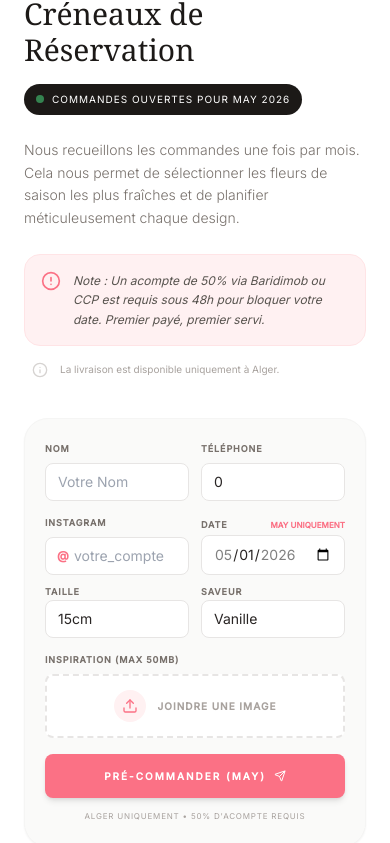
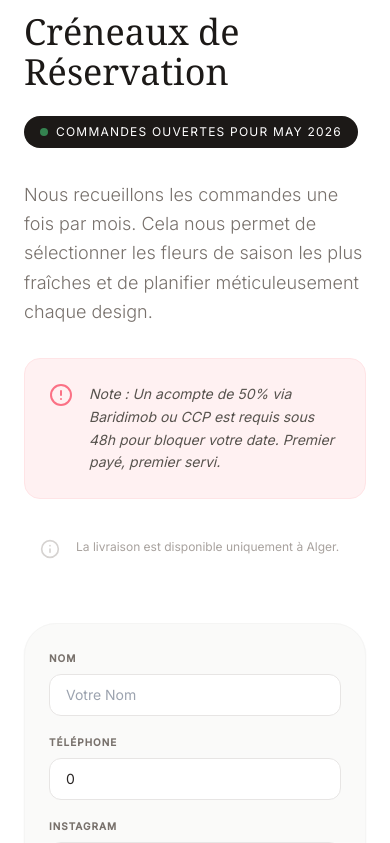
Before and after one commit to Mounibalioua18/FAIRY-BAKES-2.0, a React (Vite) app: page / in a window 390 px wide. Shown: the part 8120-8963 px from the top of the page. Built offline with nearby package versions, Linux system fonts and the light colour scheme; no server answers; the database is empty; a web font is replaced by a local one.

Commit message:
feat(OrderForm): Enhance reservation section styling
Improve spacing, typography, and visual hierarchy for the reservation information on the order form. This makes the booking process clearer and more engaging for users.

```diff
--- a/components/OrderForm.tsx
+++ b/components/OrderForm.tsx
@@ -205,28 +205,28 @@ export const OrderForm: React.FC = () => {
         </div>
       )}
 
-      <section id="order" className="py-12 md:py-16 px-6 md:px-12 bg-white scroll-mt-24 relative">
+      <section id="order" className="py-16 px-6 md:px-12 bg-white scroll-mt-24 relative">
         <div className="max-w-6xl mx-auto">
-          <div className="grid grid-cols-1 lg:grid-cols-2 gap-10 lg:gap-16">
+          <div className="grid grid-cols-1 lg:grid-cols-2 gap-12 lg:gap-16">
           <div>
-            <h2 className="text-3xl md:text-5xl lg:text-6xl font-serif text-stone-900 mb-4 md:mb-6">Créneaux de Réservation</h2>
-            <div className="inline-flex items-center space-x-2 bg-stone-900 text-white px-3 md:px-4 py-2 rounded-full text-[10px] md:text-xs uppercase tracking-widest mb-6 md:mb-8">
+            <h2 className="text-4xl md:text-6xl font-serif text-stone-900 mb-6">Créneaux de Réservation</h2>
+            <div className="inline-flex items-center space-x-2 bg-stone-900 text-white px-4 py-2 rounded-full text-xs uppercase tracking-widest mb-8">
               <span className={`w-2 h-2 rounded-full ${isFormOpen ? 'bg-green-400 animate-pulse' : 'bg-red-500'}`}></span>
               <span>{isFormOpen ? `Commandes ouvertes pour ${monthName} ${year}` : 'Commandes fermées'}</span>
             </div>
-            <p className="text-stone-500 text-sm md:text-lg mb-6 md:mb-8 leading-relaxed font-light">
+            <p className="text-stone-500 text-lg mb-8 leading-relaxed font-light">
               Nous recueillons les commandes une fois par mois. Cela nous permet de sélectionner les fleurs de saison les plus fraîches et de planifier méticuleusement chaque design.
             </p>
-            <div className="space-y-4 md:space-y-6">
-              <div className="flex items-start space-x-3 md:space-x-4 p-4 md:p-6 bg-rose-50 rounded-2xl border border-rose-100">
-                <AlertCircle className="text-rose-400 flex-shrink-0" size={20} />
-                <p className="text-xs md:text-sm text-stone-600 leading-relaxed italic">
+            <div className="space-y-6">
+              <div className="flex items-start space-x-4 p-6 bg-rose-50 rounded-2xl border border-rose-100">
+                <AlertCircle className="text-rose-400 flex-shrink-0" size={24} />
+                <p className="text-sm text-stone-600 leading-relaxed italic">
                   Note : Un acompte de 50% via Baridimob ou CCP est requis sous 48h pour bloquer votre date. Premier payé, premier servi.
                 </p>
               </div>
-              <div className="flex items-start space-x-3 md:space-x-4 px-2 md:px-4">
-                <Info className="text-stone-300 flex-shrink-0" size={16} />
-                <p className="text-[10px] md:text-xs text-stone-400">La livraison est disponible uniquement à Alger.</p>
+              <div className="flex items-start space-x-4 p-4">
+                <Info className="text-stone-300 flex-shrink-0" size={20} />
+                <p className="text-xs text-stone-400">La livraison est disponible uniquement à Alger.</p>
               </div>
             </div>
           </div>
@@ -242,20 +242,20 @@ export const OrderForm: React.FC = () => {
               </p>
             </div>
           ) : (
-            <form onSubmit={handleSubmit} className="bg-stone-50 p-5 md:p-8 rounded-[1.5rem] md:rounded-[2rem] shadow-sm border border-stone-100 relative overflow-hidden text-sm">
+            <form onSubmit={handleSubmit} className="bg-stone-50 p-6 md:p-8 rounded-[2rem] shadow-sm border border-stone-100 relative overflow-hidden text-sm">
               {/* Honeypot field (hidden from users) */}
               <input type="text" name="bot_field_website" className="hidden" tabIndex={-1} autoComplete="off" />
 
               {status === FormStatus.ERROR && (
-                <div className="mb-3 p-3 bg-red-50 border border-red-100 text-red-600 rounded-xl text-xs flex items-center gap-2">
-                  <AlertCircle size={16} />
+                <div className="mb-4 p-3 bg-red-50 border border-red-100 text-red-600 rounded-xl text-sm flex items-center gap-3">
+                  <AlertCircle size={18} />
                   {errorMessage}
                 </div>
               )}
 
-              <div className="grid grid-cols-2 gap-3 mb-3">
+              <div className="grid grid-cols-1 md:grid-cols-2 gap-4 mb-4">
                 <div>
-                  <label className="block text-[9px] uppercase tracking-widest text-stone-500 mb-1 font-bold">Nom</label>
+                  <label className="block text-[10px] uppercase tracking-widest text-stone-500 mb-1.5 font-bold">Nom</label>
                   <input
                     required
                     type="text"
@@ -263,11 +263,11 @@ export const OrderForm: React.FC = () => {
                     value={formData.customerName}
                     onChange={handleChange}
                     placeholder="Votre Nom"
-                    className="w-full bg-white border border-stone-200 rounded-lg px-3 py-2 text-stone-800 text-sm focus:outline-none focus:ring-2 focus:ring-rose-100 transition-all"
+                    className="w-full bg-white border border-stone-200 rounded-xl px-4 py-2.5 text-stone-800 focus:outline-none focus:ring-2 focus:ring-rose-100 transition-all"
                   />
                 </div>
                 <div>
-                  <label className={`block text-[9px] uppercase tracking-widest mb-1 font-bold ${formErrors.phoneNumber ? 'text-red-500' : 'text-stone-500'}`}>Téléphone</label>
+                  <label className={`block text-[10px] uppercase tracking-widest mb-1.5 font-bold ${formErrors.phoneNumber ? 'text-red-500' : 'text-stone-500'}`}>Téléphone</label>
                   <input
                     required
                     type="tel"
@@ -275,19 +275,19 @@ export const OrderForm: React.FC = () => {
                     value={formData.phoneNumber}
                     onChange={handleChange}
                     maxLength={10}
-                    className={`w-full bg-white border rounded-lg px-3 py-2 text-stone-800 text-sm focus:outline-none focus:ring-2 transition-all ${formErrors.phoneNumber ? 'border-red-400 focus:ring-red-100' : 'border-stone-200 focus:ring-rose-100'}`}
+                    className={`w-full bg-white border rounded-xl px-4 py-2.5 text-stone-800 focus:outline-none focus:ring-2 transition-all ${formErrors.phoneNumber ? 'border-red-400 focus:ring-red-100' : 'border-stone-200 focus:ring-rose-100'}`}
                   />
                   {formErrors.phoneNumber && (
-                    <p className="text-red-500 text-[8px] mt-0.5 uppercase font-medium tracking-wide">Le numéro est faux</p>
+                    <p className="text-red-500 text-[9px] mt-1 uppercase font-medium tracking-wide">Le numéro est faux</p>
                   )}
                 </div>
               </div>
 
-              <div className="grid grid-cols-2 gap-3 mb-3">
+              <div className="grid grid-cols-1 md:grid-cols-2 gap-4 mb-4">
                 <div className="flex flex-col justify-end">
-                  <label className="block text-[9px] uppercase tracking-widest text-stone-500 mb-1 font-bold">Instagram</label>
+                  <label className="block text-[10px] uppercase tracking-widest text-stone-500 mb-1.5 font-bold">Instagram</label>
                   <div className="relative">
-                    <span className="absolute left-3 top-1/2 -translate-y-1/2 text-rose-400 font-bold select-none text-xs">@</span>
+                    <span className="absolute left-4 top-1/2 -translate-y-1/2 text-rose-400 font-bold select-none">@</span>
                     <input
                       required
                       type="text"
@@ -295,15 +295,15 @@ export const OrderForm: React.FC = () => {
                       value={formData.instagramHandle}
                       onChange={handleChange}
                       placeholder="votre_compte"
-                      className="w-full bg-white border border-stone-200 rounded-lg pl-7 pr-3 py-2 text-stone-800 text-sm focus:outline-none focus:ring-2 focus:ring-rose-100 transition-all"
+                      className="w-full bg-white border border-stone-200 rounded-xl pl-9 pr-4 py-2.5 text-stone-800 focus:outline-none focus:ring-2 focus:ring-rose-100 transition-all"
                     />
                   </div>
                 </div>
 
                 <div className="flex flex-col justify-end">
-                  <div className="flex justify-between items-end mb-1 gap-1">
-                    <label className="block text-[9px] uppercase tracking-widest text-stone-500 font-bold leading-none pb-0.5">Date</label>
-                    <span className="text-[8px] text-rose-400 font-semibold uppercase text-right leading-none pb-0.5 whitespace-nowrap">{monthName} Uniquement</span>
+                  <div className="flex justify-between items-end mb-1.5 gap-2">
+                    <label className="block text-[10px] uppercase tracking-widest text-stone-500 font-bold leading-tight pb-0.5">Date</label>
+                    <span className="text-[9px] text-rose-400 font-semibold uppercase text-right leading-tight pb-0.5 whitespace-nowrap">{monthName} Uniquement</span>
                   </div>
                   <div className="relative">
                     <input
@@ -316,50 +316,50 @@ export const OrderForm: React.FC = () => {
                       onChange={handleChange}
                       onClick={handleDateClick}
                       onKeyDown={(e) => e.preventDefault()}
-                      className="w-full bg-white border border-stone-200 rounded-lg px-3 py-2 text-stone-800 text-sm focus:outline-none focus:ring-2 focus:ring-rose-100 transition-all cursor-pointer hover:border-rose-300"
+                      className="w-full bg-white border border-stone-200 rounded-xl px-4 py-2.5 text-stone-800 focus:outline-none focus:ring-2 focus:ring-rose-100 transition-all cursor-pointer hover:border-rose-300"
                     />
                   </div>
                 </div>
               </div>
 
-              <div className="grid grid-cols-2 gap-3 mb-3">
+              <div className="grid grid-cols-1 md:grid-cols-2 gap-4 mb-4">
                 <div className="flex flex-col justify-end">
-                  <label className="block text-[9px] uppercase tracking-widest text-stone-500 mb-1 font-bold leading-none">Taille</label>
+                  <label className="block text-[10px] uppercase tracking-widest text-stone-500 mb-1.5 font-bold leading-tight">Taille</label>
                   <select
                     name="cakeSize"
                     value={formData.cakeSize}
                     onChange={handleChange}
-                    className="w-full bg-white border border-stone-200 rounded-lg px-3 py-2 text-stone-800 text-sm focus:outline-none focus:ring-2 focus:ring-rose-100 transition-all appearance-none cursor-pointer"
+                    className="w-full bg-white border border-stone-200 rounded-xl px-4 py-2.5 text-stone-800 focus:outline-none focus:ring-2 focus:ring-rose-100 transition-all appearance-none cursor-pointer"
                   >
-                    <option value="12cm">12cm</option>
-                    <option value="15cm">15cm</option>
-                    <option value="20cm">20cm</option>
-                    <option value="custom">Sur mesure</option>
+                    <option value="12cm">12cm (Petit)</option>
+                    <option value="15cm">15cm (Standard)</option>
+                    <option value="20cm">20cm (Grand)</option>
+                    <option value="custom">Sur mesure (Mariage/Fiançailles)</option>
                   </select>
                 </div>
                 <div className="flex flex-col justify-end">
-                  <label className="block text-[9px] uppercase tracking-widest text-stone-500 mb-1 font-bold leading-none">Saveur</label>
+                  <label className="block text-[10px] uppercase tracking-widest text-stone-500 mb-1.5 font-bold leading-tight">Saveur</label>
                   <select
                     name="flavor"
                     value={formData.flavor}
                     onChange={handleChange}
-                    className="w-full bg-white border border-stone-200 rounded-lg px-3 py-2 text-stone-800 text-sm focus:outline-none focus:ring-2 focus:ring-rose-100 transition-all appearance-none cursor-pointer"
+                    className="w-full bg-white border border-stone-200 rounded-xl px-4 py-2.5 text-stone-800 focus:outline-none focus:ring-2 focus:ring-rose-100 transition-all appearance-none cursor-pointer"
                   >
                     <option value="Vanille">Vanille</option>
                     <option value="Chocolat">Chocolat</option>
                     <option value="Vanille Fraise">Vanille Fraise</option>
-                    <option value="Pistache Framboise">Pist./Fram.</option>
-                    <option value="Other">Autre</option>
+                    <option value="Pistache Framboise">Pistache Framboise</option>
+                    <option value="Other">Autre (À discuter)</option>
                   </select>
                 </div>
               </div>
 
-              <div className="mb-4">
-                <label className="block text-[9px] uppercase tracking-widest text-stone-500 mb-1 font-bold">Inspiration (Max 50MB)</label>
+              <div className="mb-6">
+                <label className="block text-[10px] uppercase tracking-widest text-stone-500 mb-1.5 font-bold">Inspiration (Max 50MB)</label>
                 <div
                   onClick={() => !previewUrl && fileInputRef.current?.click()}
-                  className={`relative border-2 border-dashed rounded-lg transition-all flex flex-col items-center justify-center p-2 cursor-pointer overflow-hidden ${
-                    previewUrl ? 'border-rose-200 bg-white h-20' : 'border-stone-200 bg-white hover:border-rose-300 hover:bg-rose-50/30 h-16'
+                  className={`relative border-2 border-dashed rounded-xl transition-all flex flex-col items-center justify-center p-2 cursor-pointer overflow-hidden ${
+                    previewUrl ? 'border-rose-200 bg-white h-24' : 'border-stone-200 bg-white hover:border-rose-300 hover:bg-rose-50/30 h-20'
                   }`}
                 >
                   <input
@@ -395,21 +395,21 @@ export const OrderForm: React.FC = () => {
               <button
                 disabled={status === FormStatus.SUBMITTING}
                 type="submit"
-                className="w-full bg-rose-400 text-white rounded-lg py-3 uppercase tracking-[0.2em] text-[10px] md:text-xs font-semibold hover:bg-rose-500 transition-all shadow-md hover:shadow-lg flex items-center justify-center space-x-2 disabled:opacity-50 disabled:cursor-not-allowed"
+                className="w-full bg-rose-400 text-white rounded-xl py-3.5 uppercase tracking-[0.2em] text-xs font-semibold hover:bg-rose-500 transition-all shadow-md hover:shadow-lg flex items-center justify-center space-x-2 disabled:opacity-50 disabled:cursor-not-allowed"
               >
                 {status === FormStatus.SUBMITTING ? (
                   <span className="flex items-center gap-2">
-                    <div className="w-3.5 h-3.5 border-2 border-white/30 border-t-white rounded-full animate-spin"></div>
+                    <div className="w-4 h-4 border-2 border-white/30 border-t-white rounded-full animate-spin"></div>
                     Envoi...
                   </span>
                 ) : (
                   <>
                     <span>Pré-commander ({monthName})</span>
-                    <Send size={12} />
+                    <Send size={14} />
                   </>
                 )}
               </button>
-              <p className="mt-2 text-[8px] md:text-[9px] text-center text-stone-400 uppercase tracking-widest">Alger Uniquement • 50% d'Acompte Requis</p>
+              <p className="mt-3 text-[9px] text-center text-stone-400 uppercase tracking-widest">Alger Uniquement • 50% d'Acompte Requis</p>
             </form>
           )}
           </div>
```
